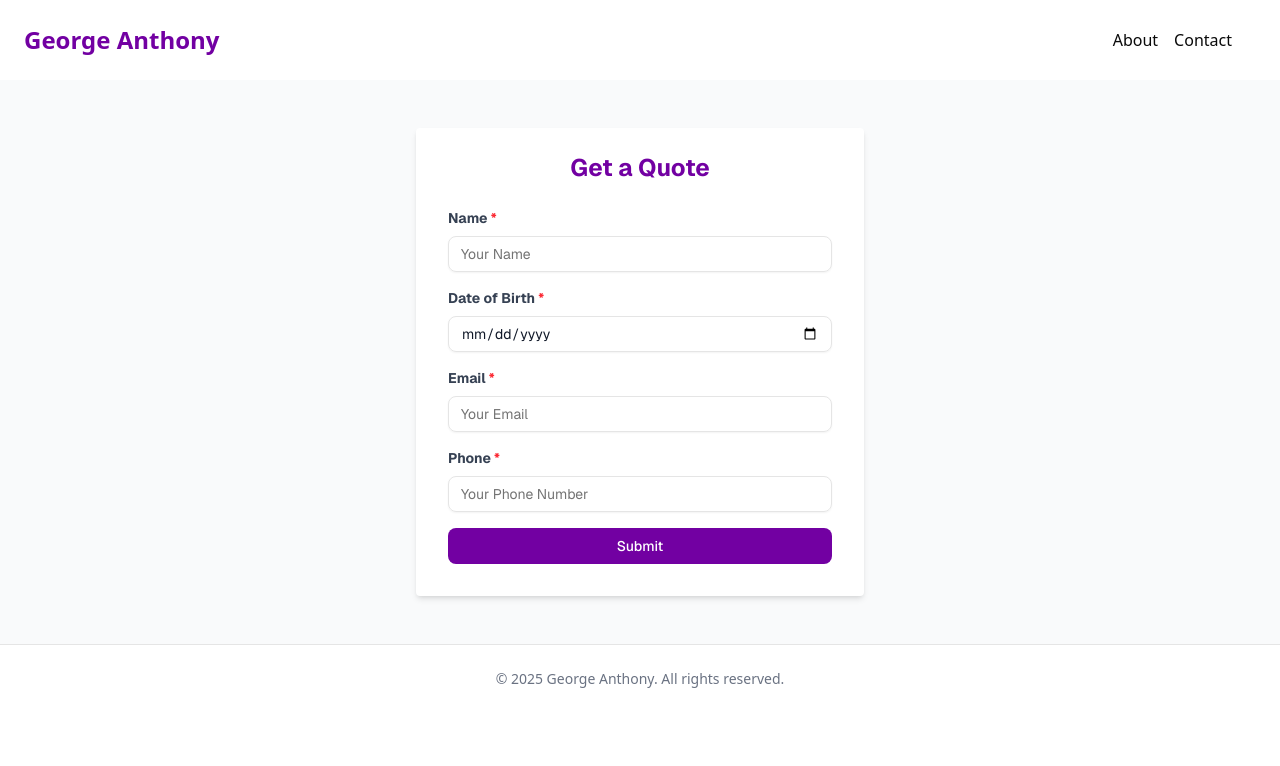
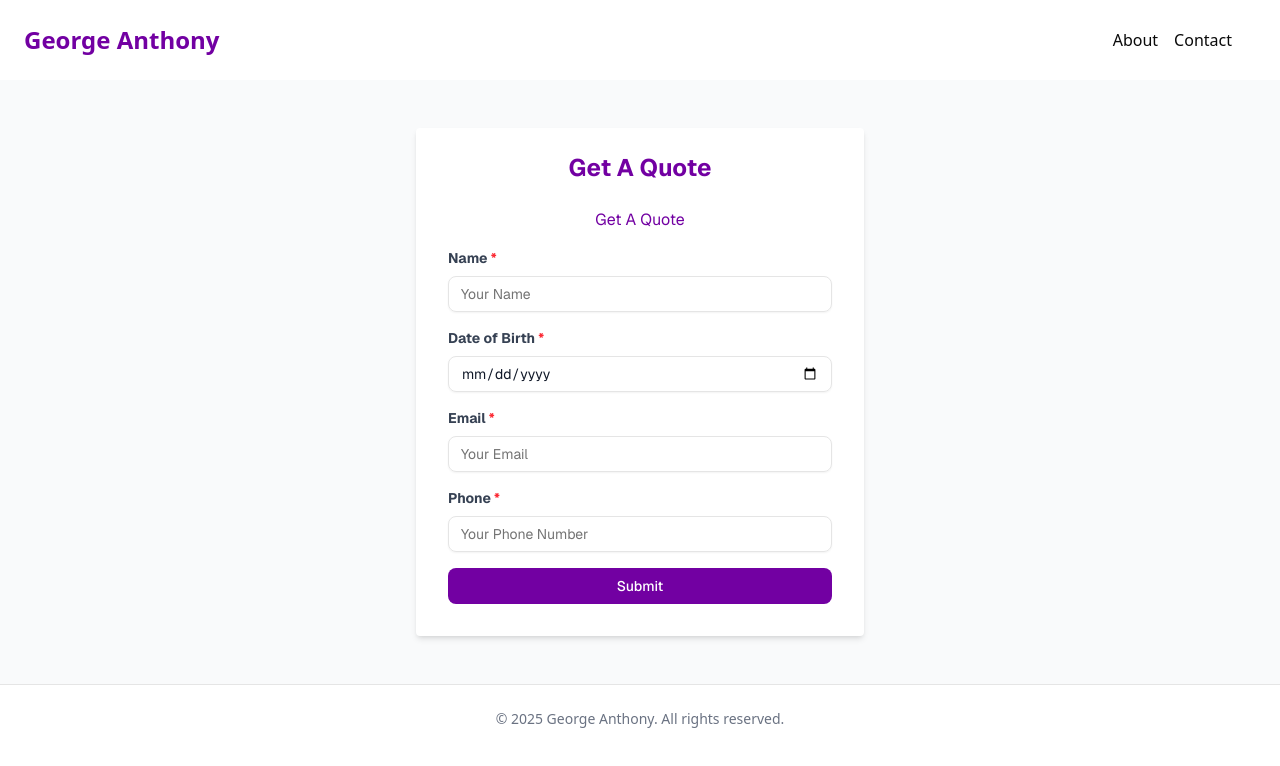
Before and after one commit to XiroEx/georgeanthony.net, a Next.js app in the folder webapp/: page /quote in a window 1280 px wide. Shown: the top 766 px of the page. Built offline with nearby package versions, Linux system fonts and the light colour scheme.

Commit message:
laid basis for different queries (added accident)

```diff
--- a/webapp/src/app/quote/page.tsx
+++ b/webapp/src/app/quote/page.tsx
@@ -4,7 +4,8 @@ import { Button } from "@/components/ui/button";
 import { Dialog, DialogContent, DialogDescription, DialogOverlay, DialogTitle } from "@/components/ui/dialog";
 import { Input } from "@/components/ui/input";
 import Link from "next/link";
-import React, { useState } from "react";
+import { useSearchParams } from "next/navigation";
+import React, { Suspense, useState } from "react";
 
 export default function Quote() {
   const [success, setSuccess] = useState(false);
@@ -14,6 +15,7 @@ export default function Quote() {
     email: "",
     phone: "",
   });
+
 
   const handleChange = (e: React.ChangeEvent<HTMLInputElement>) => {
     const { name, value } = e.target;
@@ -100,9 +102,10 @@ export default function Quote() {
         onSubmit={handleSubmit}
         className="bg-white shadow-md rounded px-8 pt-6 pb-8 w-full max-w-md"
       >
-        <h1 className="text-2xl font-bold text-center mb-6 text-[#7200a2]">
-          Get a Quote
-        </h1>
+        <Suspense>
+          <QuoteHero />
+        </Suspense>
+
         <div className="mb-4">
           <label className="block text-gray-700 text-sm font-bold mb-2" htmlFor="name">
             Name <span className="text-red-500">*</span>
@@ -191,3 +194,23 @@ export default function Quote() {
     </div>
   );
 }
+
+function QuoteHero() {
+
+  const query = useSearchParams();
+
+  const quoteTitle = query.has('life') ? `Life Insurance Quote` :
+    query.has('accident') ? `Accident Insurance Quote` : "Get A Quote";
+
+  const quoteSlogan = (query.has('accident') && query.has('life') ) ?  `Life is unpredictable. Your family's future doesn't have to be. Ease your mind.` :
+  query.has('life') ? `When you're no longer there, your love still can be. Ease the burden.` : query.has('accident') ? `Life can be unpredictable. Ease your mind.` : "Get A Quote";
+
+  return (<>
+    <h1 className="text-2xl font-bold text-center mb-6 text-[#7200a2]">
+      {quoteTitle}
+    </h1>
+    <h2 className="text-md mb-4 text-[#7200a2] text-center">
+      {quoteSlogan}
+    </h2>
+  </>)
+}
--- a/webapp/src/components/header.tsx
+++ b/webapp/src/components/header.tsx
@@ -10,13 +10,15 @@ export default function Header() {
     const path = usePathname();
     const query = useSearchParams();
     const queryString = query ? '?' + query.toString() : '';
+    const queryLinkTitle = query.has('life') ? `Get A Quote` :
+        query.has('accident') ? `Get A Quote` : "Get A Quote";
 
 
     return <header className="bg-white shadow p-6 flex justify-between items-center">
         <h1 className="text-2xl font-bold text-[#7200a2]"><Link href={`/${queryString}`}>George Anthony</Link></h1>
         <nav className="space-x-6 flex items-center">
 
-            {!path.includes('quote') && query.has('life') && <Link href={`/quote${queryString}`} className="hover:text-[#7200a2]">Get a Quote</Link>}
+            {!path.includes('quote') && query.has('life') && <Link href={`/quote${queryString}`} className="hover:text-[#7200a2]">{queryLinkTitle}</Link>}
             <div className="hidden md:block space-x-4">
                 <Link href={`/about${queryString}`} className="hover:text-[#7200a2]">About</Link>
                 <Link href={`/${queryString}#contact`} className="hover:text-[#7200a2]">Contact</Link>
```
